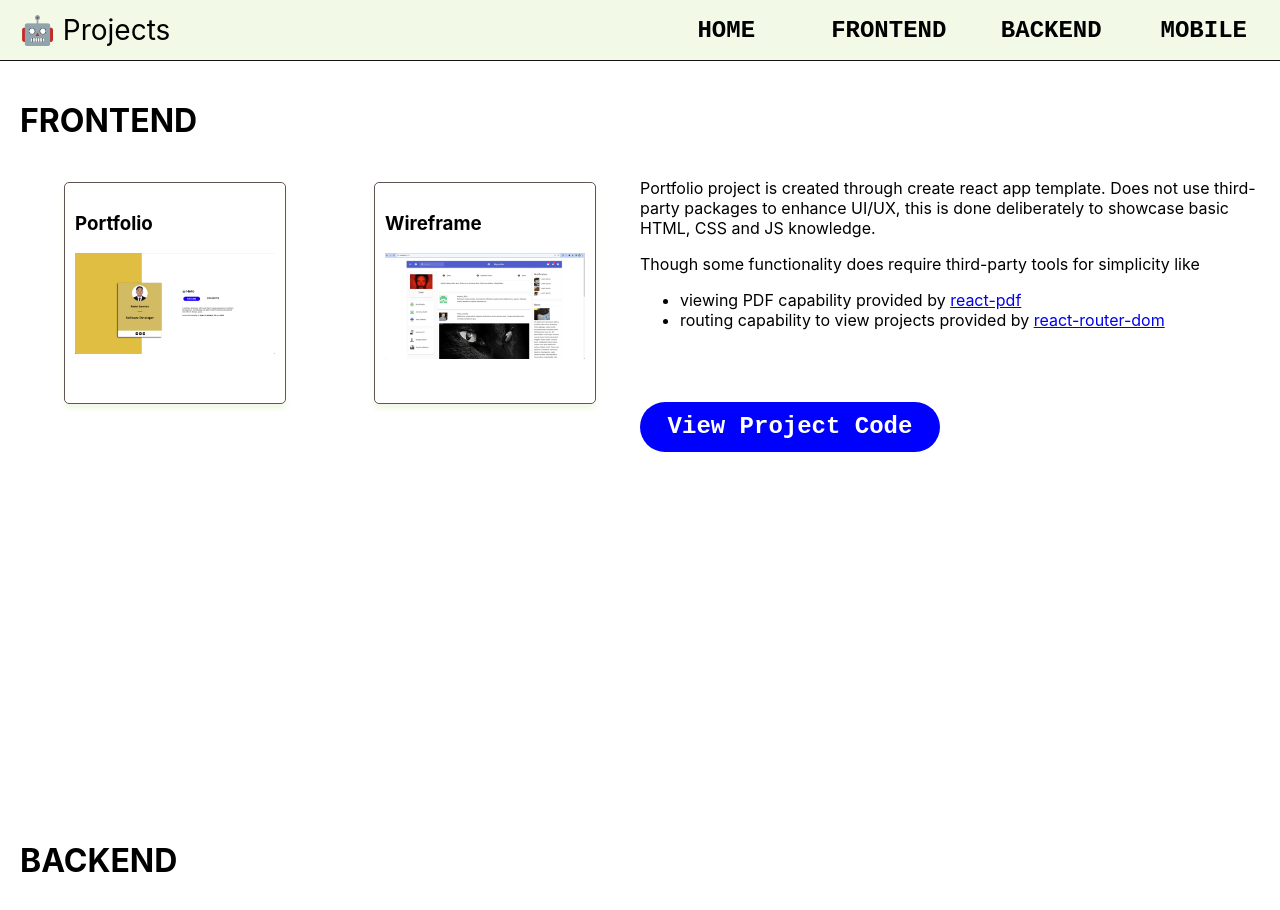
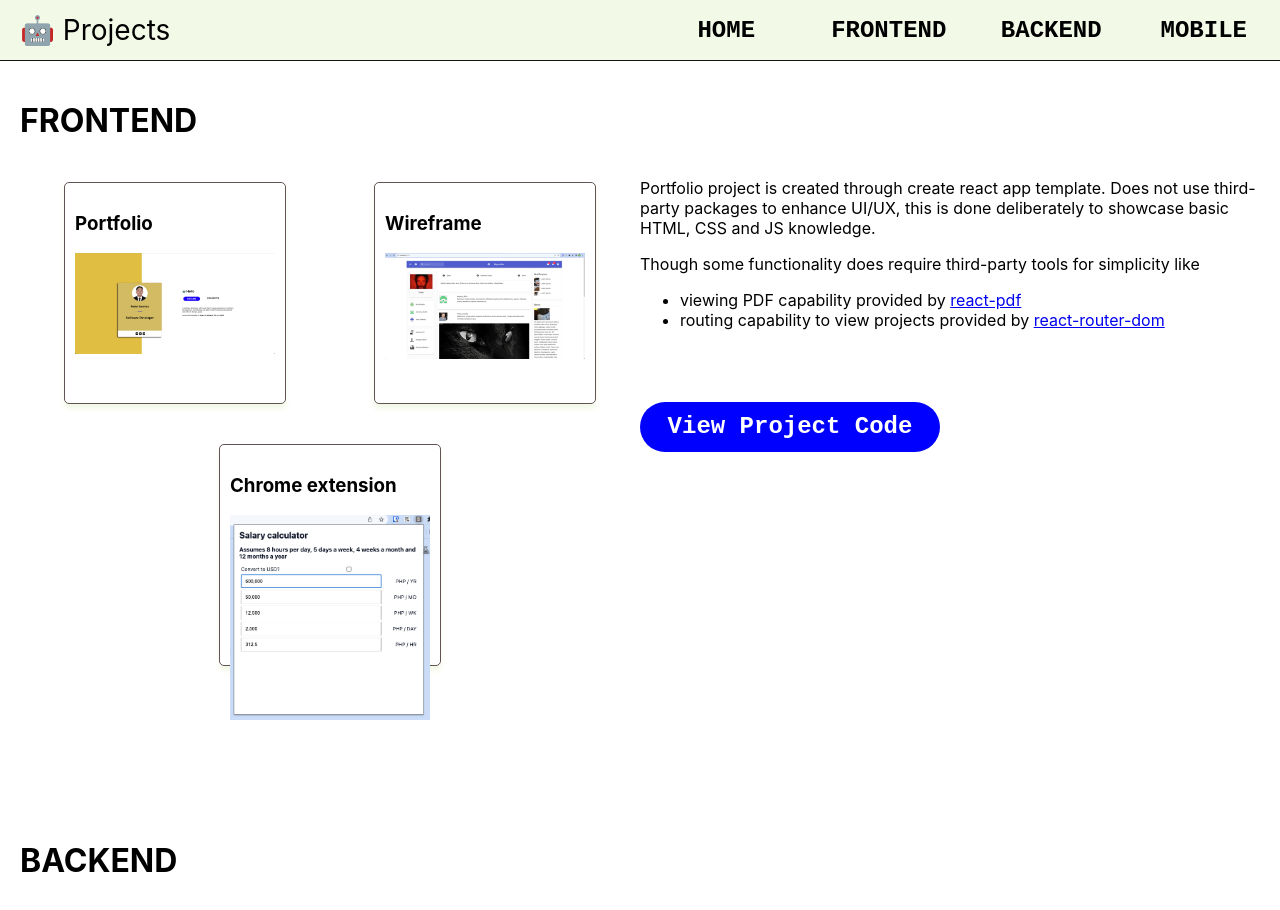
Before and after one commit to desktoping/portfolio, a React (Create React App) app in the folder portfolio-app/: page /projects in a window 1280 px wide. Shown: the top 910 px of the page. Built offline with nearby package versions, Linux system fonts and the light colour scheme.

Commit message:
include chrom ext development

```diff
--- a/portfolio-app/src/components/project/frontend/index.tsx
+++ b/portfolio-app/src/components/project/frontend/index.tsx
@@ -2,6 +2,7 @@ import { useState } from "react";
 import ProjectCard from "../../shared/project-card";
 import Portfolio from "../../images/portfolio.png";
 import Wireframe from "../../images/wireframe.png";
+import ChromeExtension from "../../images/chrome-extension.png";
 
 const FrontendProjectContainer = () => {
   const [selected, setSelected] = useState<number>(0);
@@ -29,6 +30,13 @@ const FrontendProjectContainer = () => {
             <img width={200} src={Wireframe} alt="portfolio project" />
           }
           onClick={() => setSelected(1)}
+        />
+        <ProjectCard
+          title="Chrome extension"
+          ImageComponent={
+            <img width={200} src={ChromeExtension} alt="portfolio project" />
+          }
+          onClick={() => setSelected(2)}
         />
       </div>
       <div style={{ display: "flex", flex: 1 }}>
@@ -101,6 +109,24 @@ const FrontendProjectContainer = () => {
             </p>
           </div>
         )}
+        {selected === 2 && (
+          <div>
+            <p>Chrome extension development for personal use.</p>
+            <br />
+            <br />
+            <p>
+              <a
+                href="https://github.com/desktoping/portfolio/tree/main/chrome-ext"
+                target="_blank"
+                rel="noreferrer"
+              >
+                <button style={{ width: 300, height: 50 }} className="primary">
+                  View project code
+                </button>
+              </a>
+            </p>
+          </div>
+        )}
       </div>
     </div>
   );
```
Also changed, not shown: portfolio-app/src/components/images/chrome-extension.png (added).
